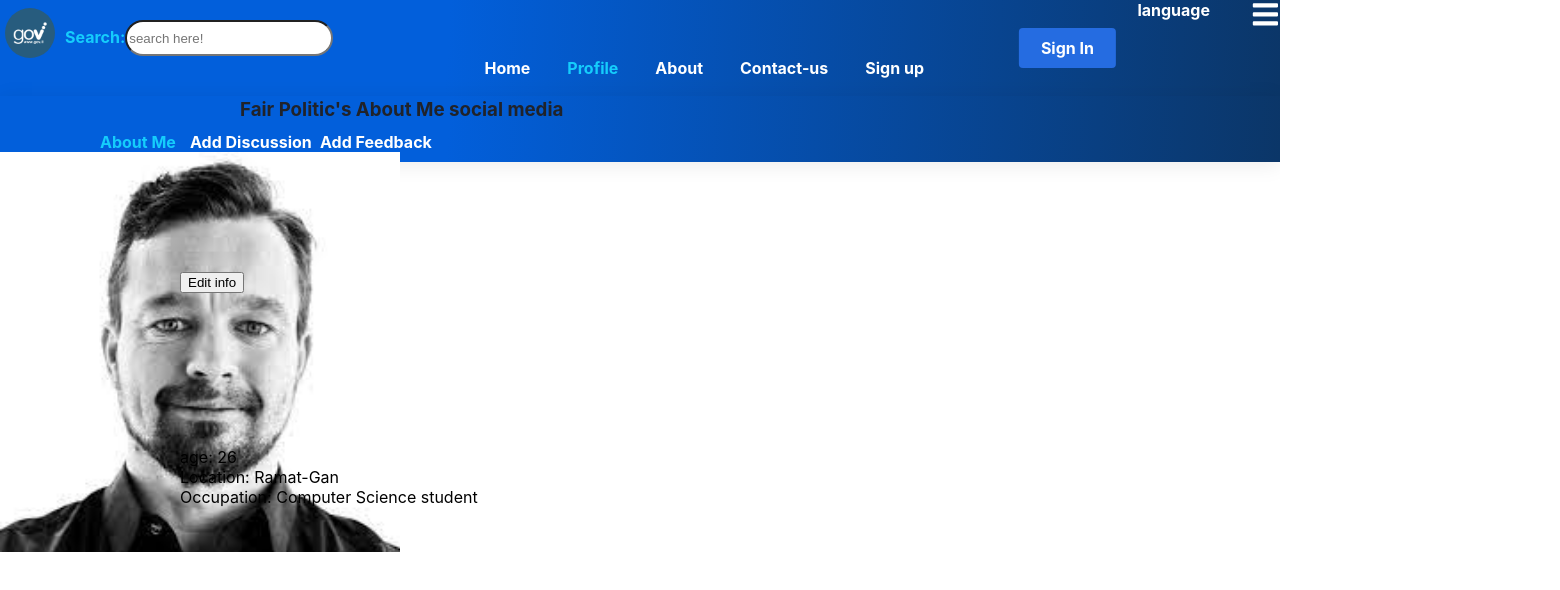
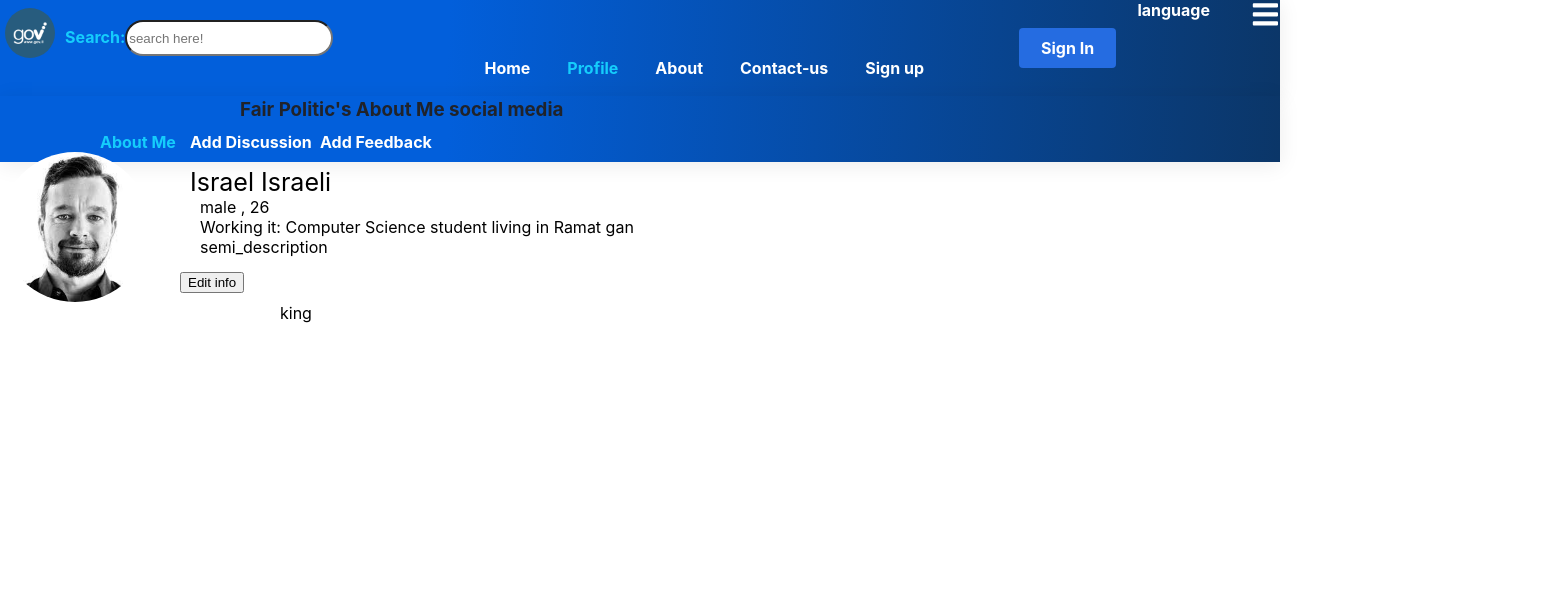
Before and after one commit to Final-Project-bb/FairPolitics, a React (Create React App) app in the folder Client/fair_politics/: page /profile/aboutProfile in a window 1280 px wide. Shown: the top 590 px of the page, 1560 px wide, since content can reach past the window. Built offline with nearby package versions, Linux system fonts and the light colour scheme.

Commit message:
update: user's data structure built according to the Database

```diff
--- a/Client/fair_politics/src/components/AboutMe.js
+++ b/Client/fair_politics/src/components/AboutMe.js
@@ -1,42 +1,72 @@
-import React,{useState} from 'react'
+import React, { useState } from 'react'
 import Header from './Header';
 import ProfileHeader from './ProfileHeader';
 import styled from 'styled-components';
 const AboutMe = () => {
-    const [firstName, setFirstName] = useState();
-    const [lastName, setLastName] = useState();
-    const [location, setLocation] = useState();
-    const [rule, setRule] = useState();
+    const [first_name, setFirstName] = useState();
+    const [last_name, setLastName] = useState();
+    const [city, setCity] = useState();
+    const [job_title, setJobTitle] = useState();
     const [date, setDate] = useState();
-    const [picture, setPicture] = useState();
+    const [profile_picture, setProfilePicture] = useState();
     const [gender, setGender] = useState();
+    const [description, setDescription] = useState();
+    const [semi_description, setSemiDescription] = useState();
+    const [age, setAge] = useState();
+    const [is_public_elected, setIsPublicElected] = useState(false);
+
     const current = new Date().toISOString().split("T")[0]
-const [onEdit, setOnEdit] = useState(false)
-    const editSubmit = (event) => {
-        const newUser = {
-            firstName: firstName,
-            lastName: lastName,
-            location: location,
-            rule: rule,
-            picture: picture
-        }
-        // editUserDb(newUser);
+    const [onEdit, setOnEdit] = useState(false)
+    const user_details =
+    {
+        user_id: "1",
+        first_name: "Israel",
+        last_name: "Israeli",
+        city: "Ramat gan",
+        birthdate: "26/04/1995",
+        job_title: "Computer Science student",
+        description: "king",
+        semi_description: "semi_description",
+        profile_picture: "../images/profilePicExmple.jpg",
+        gender: "male",
+        age: 26,
+        is_public_elected: false
+    };
+    const editSubmit = () => {
+        const user_details =
+        {
+            first_name: first_name,
+            last_name: last_name,
+            city: city,
+            birthdate: date,
+            job_title: job_title,
+            description: description,
+            semi_description: semi_description,
+            profile_picture: profile_picture,
+            gender: gender,
+            age: age,
+            is_public_elected: is_public_elected,
+        };
+        editUserDb(user_details);
+    }
+    const editUserDb = () => {
+
     }
     return (
         <div>
             <Header title="About Me" />
             <ProfileHeader />
             {/* about and more..  */}
-            <button style={styles.edit_info} onClick={()=>setOnEdit(!onEdit)}> {onEdit?"Cancle info":"Edit info"}</button>
-        {onEdit && <RegisterFormStyle>
-            <form onSubmit={editSubmit}>
+            <button style={styles.edit_info} onClick={() => setOnEdit(!onEdit)}> {onEdit ? "Cancle info" : "Edit info"}</button>
+            {onEdit && <RegisterFormStyle>
+                <form onSubmit={editSubmit}>
                     <label>Enter your first name:</label>
                     <input
                         type="text"
                         // pattern="[0]{1}[5]{1}[0-9]{8}"
                         // required
                         placeholder='first name!'
-                        value={firstName}
+                        value={first_name}
                         onChange={(e) => setFirstName(e.target.value)}
                     /><br />
                     <label>Enter your last name:</label>
@@ -45,7 +75,7 @@ const [onEdit, setOnEdit] = useState(false)
                         // pattern="[0]{1}[5]{1}[0-9]{8}"
                         // required
                         placeholder='last name!'
-                        value={lastName}
+                        value={last_name}
                         onChange={(e) => setLastName(e.target.value)}
                     /><br />
                     <div>
@@ -73,10 +103,42 @@ const [onEdit, setOnEdit] = useState(false)
                     <label>Enter your Birth Of Date:</label>
                     <input type='date'
                         placeholder='Enter BirthDate'
-                        value={rule}
+                        value={date}
                         onChange={(e) => setDate(e.target.value)}
                         name='birthdate'
                         max={current}
+                    /><br />
+                    <label>How old are you:</label>
+                    <input
+                        type="number"
+                        // pattern="[0]{1}[5]{1}[0-9]{8}"
+                        // required
+                        placeholder='age!'
+                        value={age}
+                        onChange={(e) => setAge(e.target.value)}
+                    /><br />
+                    <label>Enter your semi-description:</label>
+                    <input
+                        type="text"
+                        placeholder='semi describe yourself!'
+                        value={semi_description}
+                        onChange={(e) => setSemiDescription(e.target.value)}
+                    /><br />
+                    <label>Enter your description:</label>
+                    <input
+                        type="text"
+                        placeholder='describe yourself!'
+                        value={description}
+                        onChange={(e) => setDescription(e.target.value)}
+                    /><br />
+                    <label>Are you public elected?     </label>
+                    <input
+                        type="checkbox"
+                        // pattern="[0]{1}[5]{1}[0-9]{8}"
+                        // required
+                        placeholder='public elected?'
+                        value={is_public_elected}
+                        onChange={(e) => setIsPublicElected(e.target.value)}
                     /><br />
                     <label>Enter your location:</label>
                     <input
@@ -84,8 +146,8 @@ const [onEdit, setOnEdit] = useState(false)
                         // pattern="[0]{1}[5]{1}[0-9]{8}"
                         // required
                         placeholder='location!'
-                        value={location}
-                        onChange={(e) => setLocation(e.target.value)}
+                        value={city}
+                        onChange={(e) => setCity(e.target.value)}
                     /><br />
                     <label>Enter your rule:</label>
                     <input
@@ -93,8 +155,8 @@ const [onEdit, setOnEdit] = useState(false)
                         // pattern="[0]{1}[5]{1}[0-9]{8}"
                         // required
                         placeholder='Rule!'
-                        value={rule}
-                        onChange={(e) => setRule(e.target.value)}
+                        value={job_title}
+                        onChange={(e) => setJobTitle(e.target.value)}
                     /><br />
                     <label>Insert your Profile's picture:</label>
                     <input
@@ -102,13 +164,15 @@ const [onEdit, setOnEdit] = useState(false)
                         // pattern="[0]{1}[5]{1}[0-9]{8}"
                         // required
                         placeholder='Picture!'
-                        value={picture}
-                        onChange={(e) => setPicture(e.target.value)}
+                        value={profile_picture}
+                        onChange={(e) => setProfilePicture(e.target.value)}
                     /><br />
-
                     <input type="submit" />
                 </form>
-        </RegisterFormStyle>}
+            </RegisterFormStyle>}
+            {!onEdit && <div style={styles.description}>
+                {user_details.description}
+            </div>}
         </div>
     )
 
@@ -124,6 +188,15 @@ const styles = {
         margin: 0,
         top: 10
     },
+    description:{
+        display: "flex",
+        justifyContent: 'space-around',
+        flexDirection: 'column',
+        position: "relative",
+        left: 280,
+        margin: 0,
+        top: 20
+    },
 };
 
 const RegisterFormStyle = styled.div`
@@ -136,7 +209,7 @@ ${'' /* background-repeat: no-repeat; */}
 padding-left: 2rem;
 background: transparent linear-gradient(150deg,#025fdb 0%,#025fdb 35%,#0b3668 100%) 0% 0% no-repeat padding-box;
 box-shadow: 0 3px 20px rgb(0 0 0 / 8%);
-height: 200px;
+height: 300px;
 width:500px;
 position:absolute;
 left:550px;
--- a/Client/fair_politics/src/components/ProfileHeader.js
+++ b/Client/fair_politics/src/components/ProfileHeader.js
@@ -1,5 +1,4 @@
 import React from 'react'
-import Header from './Header';
 import ProfileShowDetails from './ProfileShowDetails';
 import { NavLink as Link } from "react-router-dom"
 import styled from 'styled-components';
--- a/Client/fair_politics/src/components/ProfileShowDetails.js
+++ b/Client/fair_politics/src/components/ProfileShowDetails.js
@@ -1,41 +1,46 @@
-import React,{useState} from 'react'
+import React, { useState } from 'react'
 const ProfileShowDetails = () => {
     const [picturePress, setPicturePress] = useState(false)
-    const UserInfo = [
-        {
-            user_id: 1,
-            FirstName: "Israel",
-            LastName: "Israeli",
-            Location: "Ramat-Gan",
-            occupation: "Computer Science student",
-            Picture: '../images/profilePicExmple.jpg',
-            Age: 26,
-            IsPublicelected: false
-        }
-    ];
+    const user_details =
+    {
+        user_id: "1",
+        first_name: "Israel",
+        last_name: "Israeli",
+        city: "Ramat gan",
+        birthdate: "26/04/1995",
+        job_title: "Computer Science student",
+        description: "king",
+        semi_description: "semi_description",
+        profile_picture: "../images/profilePicExmple.jpg",
+        gender: "male",
+        age: 26,
+        is_public_elected: false
+    };
     return (
         <div>
-            <div style={styles.name}>
-                {UserInfo[0].FirstName} {UserInfo[0].LastName}
+
+            <div style={styles.semiDetails}>
+                <div style={styles.name}>
+                    {user_details.first_name} {user_details.last_name}
+                </div>
+                <div>
+                    {user_details.gender} , {user_details.age}
+                </div>
+                <div>
+                    Working it: {user_details.job_title} living in {user_details.city}
+                </div>
+                <div>
+                    {user_details.semi_description}
+                </div>
             </div>
             <div style={styles.profileHead}>
-            <img src={require('../images/profilePicExmple.jpg')} alt='logo'
-                    style={{ borderRadius:picturePress?350:0, position: 'relative', left: 0 ,  height:picturePress?150:400 ,width:picturePress?150:400}}
-                    onClickCapture={()=>setPicturePress(!picturePress)}
+                <img src={require('../images/profilePicExmple.jpg')} alt='logo'
+                    style={{ borderRadius: !picturePress ? 350 : 0, position: !picturePress ? 'relative' : "absolute", left: 0, height: !picturePress ? 150 : 400, width: !picturePress ? 150 : 400 }}
+                    onClickCapture={() => setPicturePress(!picturePress)}
                 />
-                <div style={styles.semiDetails}>
-                    <div>
-                        age: {UserInfo[0].Age}
-                    </div>
-                    <div>
-                        Location: {UserInfo[0].Location}
-                    </div>
-                    <div>
-                        Occupation: {UserInfo[0].occupation}
-                    </div>
-                </div>
+
             </div>
-             {/* image profile will be here */}
+            {/* image profile will be here */}
             {/* about and more..  */}
             {/* <button style={styles.info}> more info</button> */}
         </div>
@@ -49,25 +54,25 @@ const styles = {
         position: "absolute",
         // marginLeft:10,
         fontSize: 25,
-        top: -60,
-        left: 130
+        top: -30,
+        left: -10
     },
-    profileHead:{
+    profileHead: {
         display: "flex",
         justifyContent: 'space-around',
         flexDirection: 'column',
         position: "absolute",
         left: -50,
-        top:-70
+        top: -70
     },
     semiDetails: {
         display: "flex",
         justifyContent: 'space-around',
         flexDirection: 'column',
-        position: "relative",
-        left: 180,
-        margin:0,
-        top:-105
+        position: "absolute",
+        left: 150,
+        margin: 0,
+        top: -25
     },
 };
 
--- a/Client/fair_politics/src/components/Register.js
+++ b/Client/fair_politics/src/components/Register.js
@@ -10,31 +10,20 @@ const Register = () => {
     const [pass2, setPass2] = useState();
     const [tempPass, setTempPass] = useState();
     const [tempPassFromDB, setTempPassFromDB] = useState();
-    const [firstName, setFirstName] = useState();
-    const [lastName, setLastName] = useState();
-    const [location, setLocation] = useState();
-    const [rule, setRule] = useState();
+    const [first_name, setFirstName] = useState();
+    const [last_name, setLastName] = useState();
+    const [city, setCity] = useState();
+    const [job_title, setJobTitle] = useState();
     const [date, setDate] = useState();
-    const [picture, setPicture] = useState();
+    const [profile_picture, setProfilePicture] = useState();
     const [gender, setGender] = useState();
+    const [age, setAge] = useState();
+    const [is_public_elected, setIsPublicElected] = useState(false);
+    const [description, setDescription] = useState();
+    const [semi_description, setSemiDescription] = useState();
+
+
     const current = new Date().toISOString().split("T")[0]
-    // const [approve]
-    const userInfo = {
-        user_id: id,
-        first_name: firstName,
-        last_name: lastName,
-        city: location,
-        birthdate: date,
-        job_title: rule,
-        description: "None yet",
-        profile_picture: picture,
-        gender: gender,
-    }
-    const userLogin = {
-        user_id: id,
-        phone_number: phone,
-        password: pass,
-    }
     const phoneSubmit = (event) => {
         event.preventDefault();
         setTempPassFromDB("1225") // here should get the temp pass from server
@@ -64,17 +53,29 @@ const Register = () => {
             alert(`Password failed`)
         }
     }
-    const registerSubmit = (event) => {
-        const newUser = {
-            firstName: firstName,
-            lastName: lastName,
-            location: location,
-            rule: rule,
-            picture: picture
-        }
-        addNewUser(newUser)
+    const registerSubmit = () => {
+        const newUser = [{
+            user_id: id,
+            first_name: first_name,
+            last_name: last_name,
+            city: city,
+            birthdate: date,
+            job_title: job_title,
+            description: description,
+            semi_description: semi_description,
+            profile_picture: profile_picture,
+            gender: gender,
+            age: age,
+            is_public_elected: is_public_elected,
+        },
+        {
+            user_id: id,
+            phone_number: phone,
+            password: pass,
+        }]
+        addNewUserToDb(newUser)
     }
-    const addNewUser = (newUser) => {
+    const addNewUserToDb = (newUser) => {
         // users.push(newUser)
     }
     const history = useHistory();
@@ -96,7 +97,7 @@ const Register = () => {
                         onChange={(e) => setId(e.target.value)}
                         className='inputId'
                     /><br />
-                    <label>Enter a Phone Number:</label>
+                    <label>Enter a Phone Number: </label>
                     <input
                         type="tel"
                         pattern="[0]{1}[5]{1}[0-9]{8}"
@@ -117,7 +118,6 @@ const Register = () => {
                         placeholder='password from sms!'
                         value={tempPass}
                         onChange={(e) => setTempPass(e.target.value)}
-
                     />
                     <input type="submit" />
                 </form><br />
@@ -153,7 +153,7 @@ const Register = () => {
                         // pattern="[0]{1}[5]{1}[0-9]{8}"
                         // required
                         placeholder='first name!'
-                        value={firstName}
+                        value={first_name}
                         onChange={(e) => setFirstName(e.target.value)}
                     /><br />
                     <label>Enter your last name:</label>
@@ -162,15 +162,14 @@ const Register = () => {
                         // pattern="[0]{1}[5]{1}[0-9]{8}"
                         // required
                         placeholder='last name!'
-                        value={lastName}
+                        value={last_name}
                         onChange={(e) => setLastName(e.target.value)}
                     /><br />
                     <div>
                         <input
                             name="gender"
                             type="radio"
-                            value="male"
-
+                            value="Male"
                             ref={val => {
                                 setGender(val);
                             }}
@@ -180,7 +179,6 @@ const Register = () => {
                             name="gender"
                             type="radio"
                             value="Female"
-
                             ref={val => {
                                 setGender(val);
                             }}
@@ -190,19 +188,29 @@ const Register = () => {
                     <label>Enter your Birth Of Date:</label>
                     <input type='date'
                         placeholder='Enter BirthDate'
-                        value={rule}
+                        value={date}
                         onChange={(e) => setDate(e.target.value)}
                         name='birthdate'
                         max={current}
                     /><br />
+                    <label>How old are you:</label>
+                    <input
+                        type="number"
+                        // pattern="[0]{1}[5]{1}[0-9]{8}"
+                        // required
+                        placeholder='age!'
+                        value={age}
+                        onChange={(e) => setAge(e.target.value)}
+                    /><br />
+
                     <label>Enter your location:</label>
                     <input
                         type="text"
                         // pattern="[0]{1}[5]{1}[0-9]{8}"
                         // required
-                        placeholder='location!'
-                        value={location}
-                        onChange={(e) => setLocation(e.target.value)}
+                        placeholder='city!'
+                        value={city}
+                        onChange={(e) => setCity(e.target.value)}
                     /><br />
                     <label>Enter your rule:</label>
                     <input
@@ -210,8 +218,31 @@ const Register = () => {
                         // pattern="[0]{1}[5]{1}[0-9]{8}"
                         // required
                         placeholder='Rule!'
-                        value={rule}
-                        onChange={(e) => setRule(e.target.value)}
+                        value={job_title}
+                        onChange={(e) => setJobTitle(e.target.value)}
+                    /><br />
+                    <label>Enter your semi-description:</label>
+                    <input
+                        type="text"
+                        placeholder='semi describe yourself!'
+                        value={semi_description}
+                        onChange={(e) => setSemiDescription(e.target.value)}
+                    /><br />
+                    <label>Enter your description:</label>
+                    <input
+                        type="text"
+                        placeholder='describe yourself!'
+                        value={description}
+                        onChange={(e) => setDescription(e.target.value)}
+                    /><br />
+                    <label>Are you public elected?     </label>
+                    <input
+                        type="checkbox"
+                        // pattern="[0]{1}[5]{1}[0-9]{8}"
+                        // required
+                        placeholder='public elected?'
+                        value={is_public_elected}
+                        onChange={(e) => setIsPublicElected(e.target.value)}
                     /><br />
                     <label>Insert your Profile's picture:</label>
                     <input
@@ -219,8 +250,8 @@ const Register = () => {
                         // pattern="[0]{1}[5]{1}[0-9]{8}"
                         // required
                         placeholder='Picture!'
-                        value={picture}
-                        onChange={(e) => setPicture(e.target.value)}
+                        value={profile_picture}
+                        onChange={(e) => setProfilePicture(e.target.value)}
                     /><br />
 
                     <input type="submit" />
@@ -242,7 +273,7 @@ const RegisterFormStyle = styled.div`
   padding-left: 2rem;
   background: transparent linear-gradient(150deg,#025fdb 0%,#025fdb 35%,#0b3668 100%) 0% 0% no-repeat padding-box;
   box-shadow: 0 3px 20px rgb(0 0 0 / 8%);
-  height: 360px;
+  height: 380px;
   width:500px;
   position:absolute;
   left:850px;
```
Also changed, not shown: Client/fair_politics/src/components/Login.js (+9 -10 lines).
